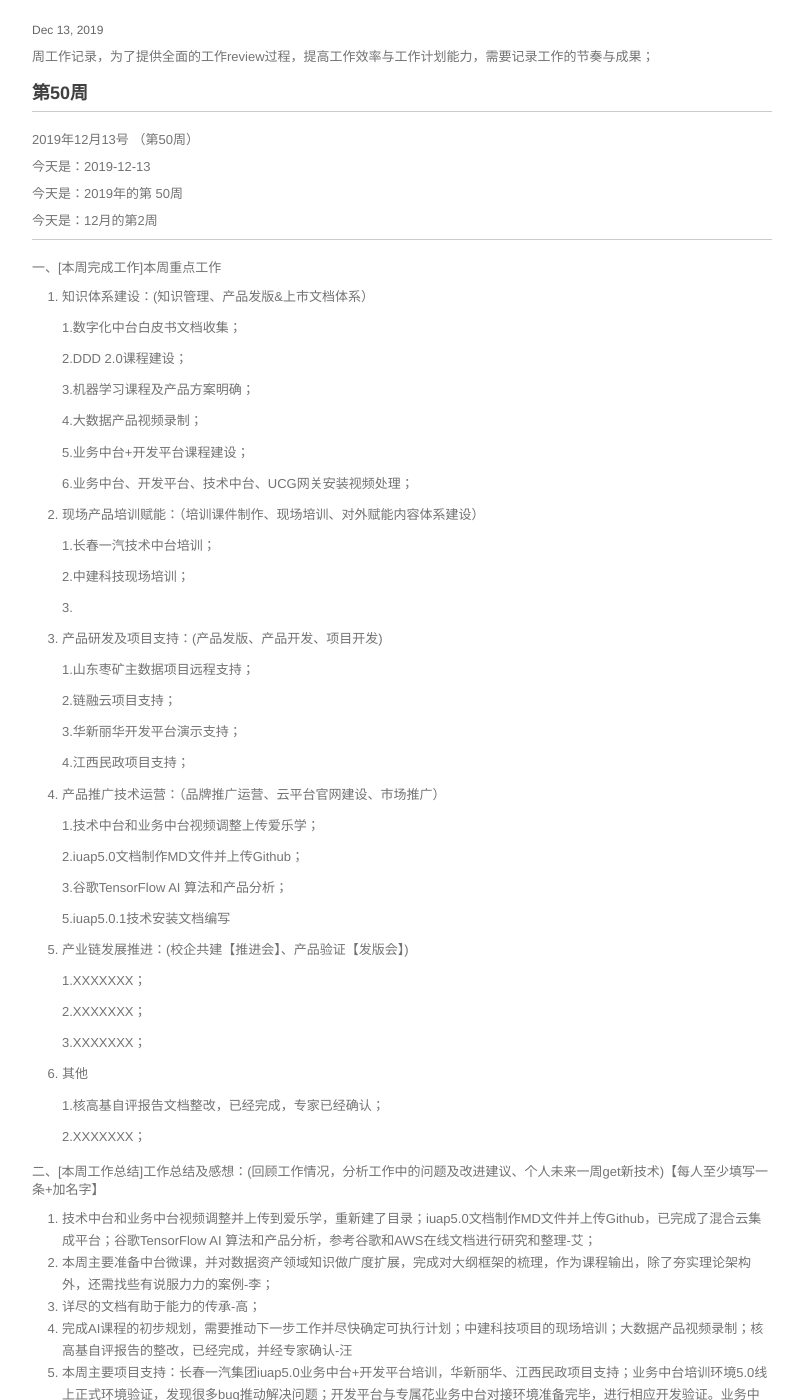
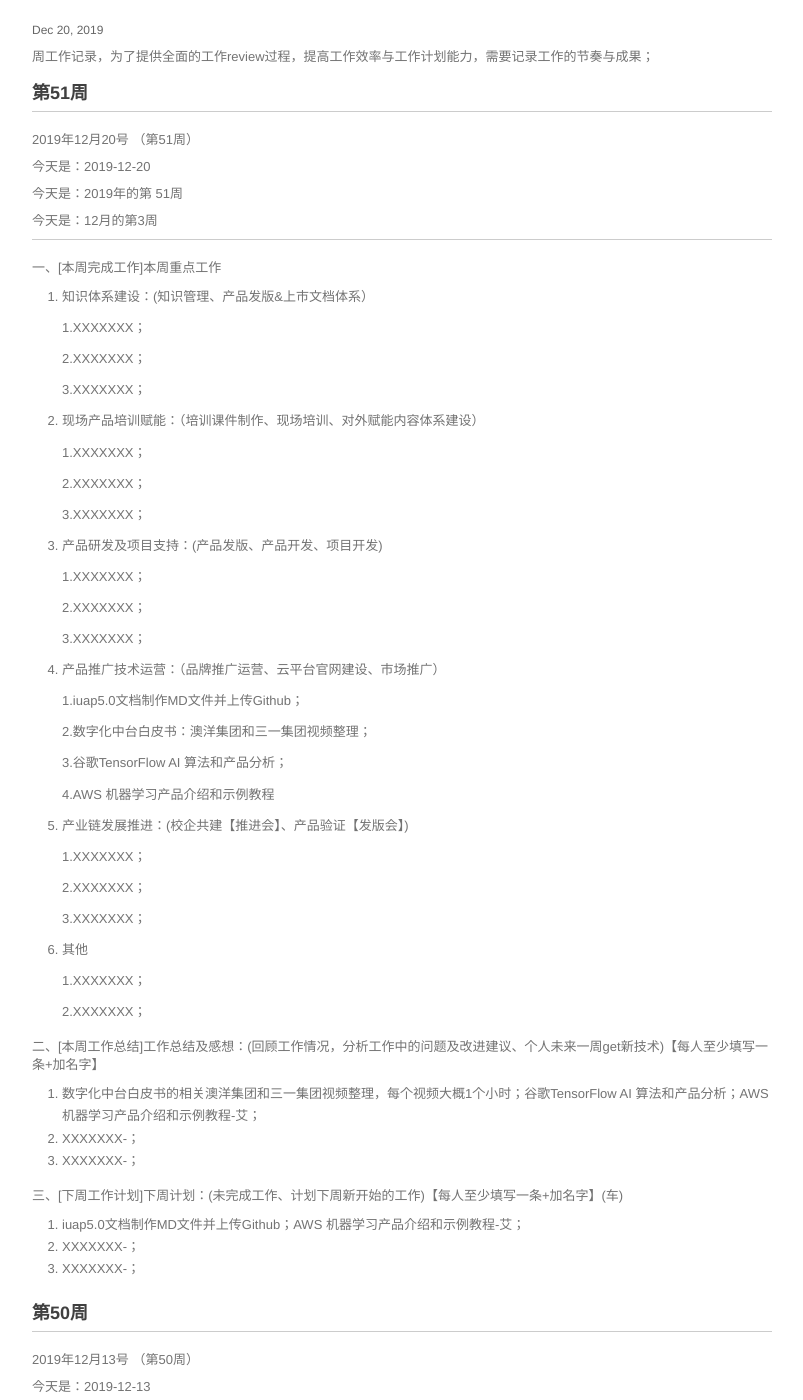
Before and after one commit to walllFlower/blog, a Jekyll site: the page built from _posts/2018-07-17-day_report_cxz.md, in a window 1280 px wide and 1400 px high, scrolled down 250 px. Shown: the whole window, without its empty margins (238-1041 px from the left). Built offline with Jekyll 4.4.1, drawn with Linux system fonts in a browser that asks for light colours; comment, search, counter and statistics services are not loaded.

Commit message:
Update 2018-07-17-day_report_cxz.md

```diff
--- a/_posts/2018-07-17-day_report_cxz.md
+++ b/_posts/2018-07-17-day_report_cxz.md
@@ -1,11 +1,91 @@
 ---
 layout: post
 title:  "技术运营工作周报"
-date:   2019-12-13 14:57:32
+date:   2019-12-20 14:57:32
 categories: 技术运营工作周报
 ---
 
 周工作记录，为了提供全面的工作review过程，提高工作效率与工作计划能力，需要记录工作的节奏与成果；
+
+###  第51周
+
+***
+
+2019年12月20号 （第51周）
+
+今天是：2019-12-20
+
+今天是：2019年的第 51周
+
+今天是：12月的第3周
+
+***
+
+
+一、[本周完成工作]本周重点工作
+
+1. 知识体系建设：(知识管理、产品发版&上市文档体系）
+
+    1.XXXXXXX；
+
+    2.XXXXXXX；
+
+    3.XXXXXXX；
+
+2. 现场产品培训赋能：（培训课件制作、现场培训、对外赋能内容体系建设）
+
+    1.XXXXXXX；
+
+    2.XXXXXXX；
+
+    3.XXXXXXX；
+
+3. 产品研发及项目支持：(产品发版、产品开发、项目开发)
+
+    1.XXXXXXX；
+
+    2.XXXXXXX；
+
+    3.XXXXXXX；
+
+4. 产品推广技术运营：（品牌推广运营、云平台官网建设、市场推广）
+
+    1.iuap5.0文档制作MD文件并上传Github；
+
+    2.数字化中台白皮书：澳洋集团和三一集团视频整理；
+
+    3.谷歌TensorFlow AI 算法和产品分析；
+
+    4.AWS 机器学习产品介绍和示例教程
+
+
+5. 产业链发展推进：(校企共建【推进会】、产品验证【发版会】)
+
+    1.XXXXXXX；
+
+    2.XXXXXXX；
+
+    3.XXXXXXX；
+
+6. 其他
+
+    1.XXXXXXX；
+
+    2.XXXXXXX；
+
+二、[本周工作总结]工作总结及感想：(回顾工作情况，分析工作中的问题及改进建议、个人未来一周get新技术)【每人至少填写一条+加名字】
+
+1. 数字化中台白皮书的相关澳洋集团和三一集团视频整理，每个视频大概1个小时；谷歌TensorFlow AI 算法和产品分析；AWS 机器学习产品介绍和示例教程-艾；
+2. XXXXXXX-；
+3. XXXXXXX-；
+
+三、[下周工作计划]下周计划：(未完成工作、计划下周新开始的工作)【每人至少填写一条+加名字】(车)
+
+1. iuap5.0文档制作MD文件并上传Github；AWS 机器学习产品介绍和示例教程-艾；
+2. XXXXXXX-；
+3. XXXXXXX-；
+
+
 
 ###  第50周
 
```
